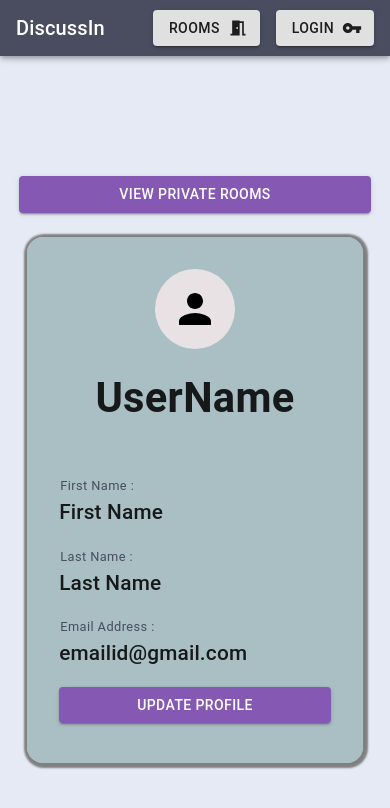
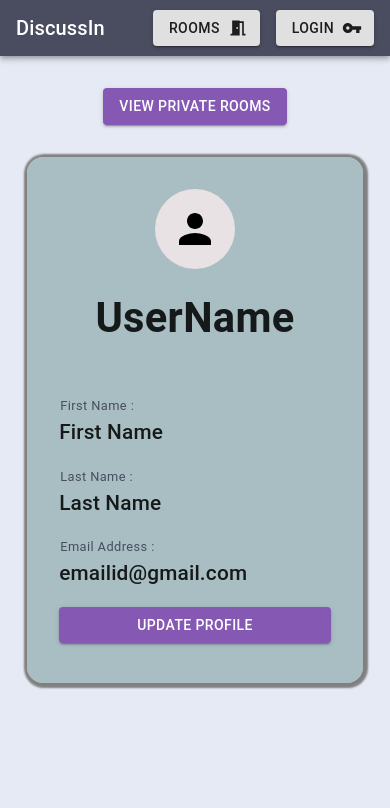
Before and after one commit to VirajJadhav/DiscussIn, a React (Create React App) app in the folder frontend/: page /profile in a window 390 px wide. Shown: the top 808 px of the page. Built offline with nearby package versions, Linux system fonts and the light colour scheme.

Commit message:
fix: minor ui changes

```diff
--- a/frontend/src/components/FormBackground/index.jsx
+++ b/frontend/src/components/FormBackground/index.jsx
@@ -1,13 +1,12 @@
 import React from "react";
-import { makeStyles, Box } from "@material-ui/core";
+import { makeStyles, Box, Container } from "@material-ui/core";
 
 const useStyles = makeStyles(theme => ({
   root: {
-    maxWidth: "26rem",
     width: "auto",
     height: "auto",
     margin: "auto",
-    marginTop: "2rem",
+    marginTop: "3rem",
     marginBottom: "2rem",
     padding: "0.2rem 0.1rem 1rem 0.1rem",
     backgroundColor: theme.palette.silverGrey.main,
@@ -18,8 +17,10 @@ export default function FormBackground(props) {
   const classes = useStyles();
 
   return (
-    <Box boxShadow={3} className={classes.root}>
-      {props.children}
-    </Box>
+    <Container maxWidth="sm">
+      <Box boxShadow={3} className={classes.root}>
+        {props.children}
+      </Box>
+    </Container>
   );
 }
--- a/frontend/src/components/FullScreenDialog/index.jsx
+++ b/frontend/src/components/FullScreenDialog/index.jsx
@@ -1,13 +1,14 @@
 import React from "react";
-import { makeStyles } from "@material-ui/core/styles";
-import Button from "@material-ui/core/Button";
-import Dialog from "@material-ui/core/Dialog";
-import AppBar from "@material-ui/core/AppBar";
-import Toolbar from "@material-ui/core/Toolbar";
-import IconButton from "@material-ui/core/IconButton";
-import Typography from "@material-ui/core/Typography";
+import {
+  Dialog,
+  AppBar,
+  Toolbar,
+  IconButton,
+  Typography,
+  Slide,
+  makeStyles,
+} from "@material-ui/core";
 import CloseIcon from "@material-ui/icons/Close";
-import Slide from "@material-ui/core/Slide";
 
 const useStyles = makeStyles(theme => ({
   appBar: {
@@ -31,33 +32,20 @@ const Transition = React.forwardRef(function Transition(props, ref) {
   return <Slide direction="up" ref={ref} {...props} />;
 });
 
-export default function FullScreenDialog(props) {
+export default function FullScreenDialog({
+  open,
+  title,
+  handleDialog,
+  children,
+}) {
   const classes = useStyles();
-  const [open, setOpen] = React.useState(false);
-
-  const handleClickOpen = () => {
-    setOpen(true);
-  };
-
-  const handleClose = () => {
-    setOpen(false);
-  };
 
   return (
     <div>
-      <Button
-        fullWidth
-        variant="contained"
-        color="secondary"
-        className={classes.button}
-        onClick={handleClickOpen}
-      >
-        {props.buttonName}
-      </Button>
       <Dialog
         fullScreen
         open={open}
-        onClose={handleClose}
+        onClose={handleDialog}
         TransitionComponent={Transition}
       >
         <AppBar className={classes.appBar}>
@@ -65,17 +53,17 @@ export default function FullScreenDialog(props) {
             <IconButton
               edge="start"
               color="inherit"
-              onClick={handleClose}
+              onClick={handleDialog}
               aria-label="close"
             >
               <CloseIcon />
             </IconButton>
             <Typography variant="h6" className={classes.title}>
-              {props.dialogTitle}
+              {title}
             </Typography>
           </Toolbar>
         </AppBar>
-        {props.children}
+        {children}
       </Dialog>
     </div>
   );
--- a/frontend/src/pages/Profile/Layout/index.jsx
+++ b/frontend/src/pages/Profile/Layout/index.jsx
@@ -1,13 +1,12 @@
 import React, { useState } from "react";
-import { FullScreenDialog, ProfileCard } from "../../../components";
+import { ProfileCard } from "../../../components";
 import {
   Drawer,
   Toolbar,
   Typography,
   Divider,
   makeStyles,
-  useMediaQuery,
-  useTheme,
+  Button,
 } from "@material-ui/core";
 import { Close as CloseIcon } from "@material-ui/icons";
 
@@ -58,47 +57,23 @@ const useStyles = makeStyles(theme => ({
       marginLeft: "1rem",
     },
   },
+  privateButton: {
+    display: "none",
+    [theme.breakpoints.down("sm")]: {
+      display: "flex",
+      marginTop: "2rem",
+      justifyContent: "center",
+    },
+  },
 }));
 
-export default function ProfileLayout({
-  children,
-  users,
-  title,
-  createdAt,
-  message,
-  handleInfoModal,
-  handleSendMessage,
-  handleChange,
-}) {
+export default function ProfileLayout({ children, handleDialog }) {
   const classes = useStyles();
 
   const [mobileDrawerOpen, setMobileDrawerOpen] = useState(false);
 
   const handleMobileDrawer = () => {
     setMobileDrawerOpen(prevState => !prevState);
-  };
-
-  const theme = useTheme();
-  const matches = useMediaQuery(theme.breakpoints.up("sm"));
-  const mobiledialog = () => {
-    if (!matches) {
-      return (
-        <FullScreenDialog
-          buttonName="View Private Rooms"
-          dialogTitle="Private Rooms"
-        >
-          <Typography
-            style={{
-              textAlign: "center",
-              margin: "1rem 0 1rem 0",
-            }}
-            variant="h6"
-          >
-            {`Private Rooms here`}
-          </Typography>
-        </FullScreenDialog>
-      );
-    }
   };
 
   return (
@@ -112,12 +87,16 @@ export default function ProfileLayout({
       >
         <Toolbar />
         <div className={classes.drawerContainer}>
+          <div className={classes.privateButton}>
+            <Button onClick={handleDialog} variant="contained" color="primary">
+              View Private Rooms
+            </Button>
+          </div>
           <div
             style={{
-              margin: "6rem 1.2rem 6rem 1.2rem",
+              margin: "2rem 1.2rem 4rem 1.2rem",
             }}
           >
-            {mobiledialog()}
             <ProfileCard
               userName="UserName"
               firstName="First Name"
--- a/frontend/src/pages/Profile/index.jsx
+++ b/frontend/src/pages/Profile/index.jsx
@@ -1,6 +1,6 @@
+import React, { Component } from "react";
 import { Typography } from "@material-ui/core";
-import React, { Component } from "react";
-import { NavBar } from "../../components";
+import { NavBar, FullScreenDialog } from "../../components";
 import ProfileLayout from "./Layout";
 
 class Profile extends Component {
@@ -8,18 +8,35 @@ class Profile extends Component {
     super(props);
     this.state = {
       user: {},
+      open: false,
     };
   }
-  handleInfoModal = () => {
+  handleDialog = () => {
     this.setState({
-      modalOpen: !this.state.modalOpen,
+      open: !this.state.open,
     });
   };
   render() {
+    const { open } = this.state;
     return (
       <div>
         <NavBar />
-        <ProfileLayout>
+        <FullScreenDialog
+          title="Private Rooms"
+          open={open}
+          handleDialog={this.handleDialog}
+        >
+          <Typography
+            style={{
+              textAlign: "center",
+              margin: "1rem 0 1rem 0",
+            }}
+            variant="h6"
+          >
+            {`Private Rooms here`}
+          </Typography>
+        </FullScreenDialog>
+        <ProfileLayout handleDialog={this.handleDialog}>
           <Typography variant="body1">{"Rooms will be here"}</Typography>
         </ProfileLayout>
       </div>
--- a/frontend/src/pages/Room/AddRoom/form.jsx
+++ b/frontend/src/pages/Room/AddRoom/form.jsx
@@ -1,5 +1,5 @@
 import React from "react";
-import { NavBar, FormBackground } from "../../../components";
+import { FormBackground } from "../../../components";
 import { Link } from "react-router-dom";
 import {
   Avatar,
@@ -71,7 +71,6 @@ function Form({
 
   return (
     <div>
-      <NavBar />
       <FormBackground>
         <Container component="main" maxWidth="xs">
           <div className={classes.paper}>
--- a/frontend/src/pages/Room/Layout/index.jsx
+++ b/frontend/src/pages/Room/Layout/index.jsx
@@ -14,14 +14,16 @@ import {
   TextField,
   IconButton,
   Button,
+  Hidden,
+  Tooltip,
 } from "@material-ui/core";
 import {
   Person,
-  ArrowBack as BackButton,
   Info as InfoIcon,
   Send as SendIcon,
   Menu as MenuIcon,
   Close as CloseIcon,
+  Home as HomeIcon,
 } from "@material-ui/icons";
 import SaveIcon from "@material-ui/icons/Save";
 import { useHistory } from "react-router-dom";
@@ -81,6 +83,14 @@ const useStyles = makeStyles(theme => ({
       marginLeft: "1rem",
     },
   },
+  saveChat: {
+    display: "none",
+    marginRight: "1rem",
+    [theme.breakpoints.down("sm")]: {
+      display: "initial",
+      cursor: "pointer",
+    },
+  },
 }));
 
 export default function RoomLayout({
@@ -121,7 +131,11 @@ export default function RoomLayout({
                 }}
                 onClick={goBack}
               >
-                <BackButton />
+                <HomeIcon
+                  style={{
+                    fontSize: "1.8rem",
+                  }}
+                />
               </div>
             </Grid>
             <Grid item>
@@ -129,8 +143,10 @@ export default function RoomLayout({
                 {createdAt}
               </Typography>
             </Grid>
-            <Grid justify="flex-end">
             <Grid item>
+              <Grid container>
+                <Grid item>
+                  <Hidden smDown>
                     <Button
                       aria-controls="simple-menu"
                       aria-haspopup="true"
@@ -143,6 +159,16 @@ export default function RoomLayout({
                     >
                       Save Chat
                     </Button>
+                  </Hidden>
+                  <div onClick={saveChat} className={classes.saveChat}>
+                    <Tooltip title="Save Chat">
+                      <SaveIcon
+                        style={{
+                          fontSize: "1.8rem",
+                        }}
+                      />
+                    </Tooltip>
+                  </div>
                 </Grid>
                 <Grid item>
                   <div
@@ -151,8 +177,13 @@ export default function RoomLayout({
                     }}
                     onClick={handleInfoModal}
                   >
-                  <InfoIcon fontSize="large" />
+                    <InfoIcon
+                      style={{
+                        fontSize: "1.8rem",
+                      }}
+                    />
                   </div>
+                </Grid>
               </Grid>
             </Grid>
           </Grid>
--- a/frontend/src/pages/Room/index.jsx
+++ b/frontend/src/pages/Room/index.jsx
@@ -125,7 +125,9 @@ class Room extends Component {
       });
     }
   };
-  saveChat = event => {};
+  saveChat = event => {
+    // console.log("saved chat");
+  };
 
   render() {
     const {
--- a/frontend/src/theme.js
+++ b/frontend/src/theme.js
@@ -39,7 +39,7 @@ const theme = createMuiTheme({
       main: "#483D8B",
     },
     silverGrey: {
-      main: "#D0D3D4",
+      main: "#d7dada",
     },
   },
   props: {
```
Lines whose indentation alone changed are shown as unchanged.
